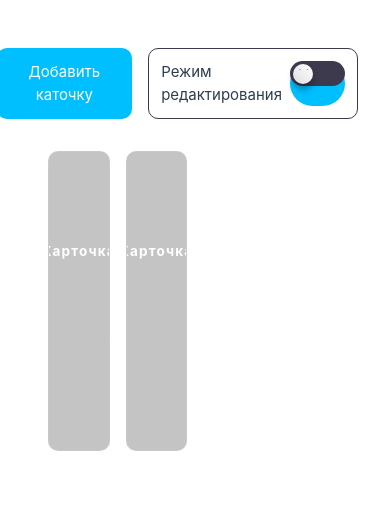
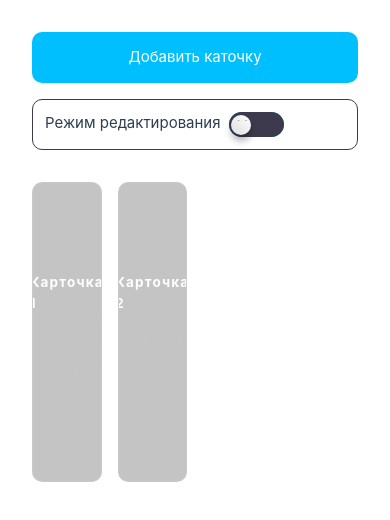
Before and after one commit to Kyrluk-Kyrlukovich/analiticum, a Vue app: page / in a window 390 px wide. Shown: the top 520 px of the page. Built offline with nearby package versions, Linux system fonts and the light colour scheme.

Commit message:
fix switch

```diff
--- a/src/assets/main.css
+++ b/src/assets/main.css
@@ -8,7 +8,7 @@
     max-width: 1280px;
     width: 100%;
     margin: 0 auto;
-    padding: 2rem;
+    padding: 1rem;
     font-weight: normal;
     height: 100vh;
 }
--- a/src/views/DashBoardPage.vue
+++ b/src/views/DashBoardPage.vue
@@ -53,15 +53,17 @@ const list: WritableComputedRef<DraggableCardsTypes[]> = computed({
 
 <template>
 	<div class="h-full w-full">
-		<div class="actions py-4 flex gap-4 justify-end">
+		<div class="actions py-4 px-4 flex gap-4 justify-end">
 			<RouterLink to="add-card">
 				<button class="button w-full primary">Добавить каточку</button>
 			</RouterLink>
 			<div class="flex gap-2 border border-[#3d3a4e] p-3 rounded-[10px]">
 				<div>Режим редактирования</div>
-				<div class="check primary">
-					<input id="check" v-model="dragMode" type="checkbox" />
-					<label for="check"></label>
+				<div class="flex items-center">
+					<div class="check primary">
+						<input id="check" v-model="dragMode" type="checkbox" />
+						<label for="check"></label>
+					</div>
 				</div>
 			</div>
 		</div>
@@ -176,10 +178,10 @@ const list: WritableComputedRef<DraggableCardsTypes[]> = computed({
 }
 
 .button {
-	height: 100%;
+	height: 51px;
 	position: relative;
 	overflow: hidden;
-	padding: 0 2rem;
+	padding: 0.5rem 2rem;
 	border-radius: 10px;
 	color: #fff;
 	border: none;
@@ -286,4 +288,10 @@ const list: WritableComputedRef<DraggableCardsTypes[]> = computed({
 	font-size: 0.6em;
 	line-height: 0;
 }
+
+@media (max-width: 550px) {
+	.actions {
+		flex-direction: column;
+	}
+}
 </style>
```
